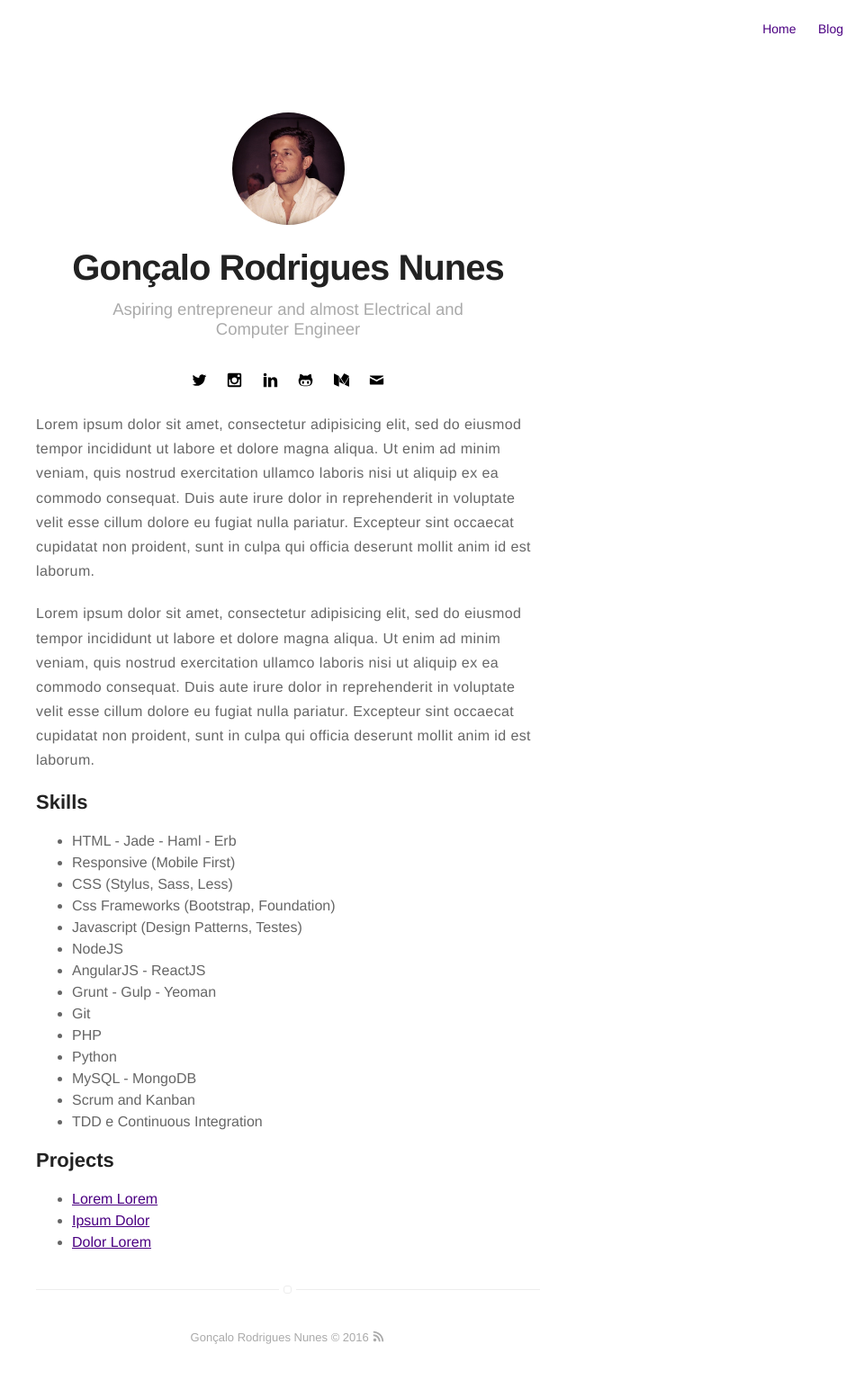
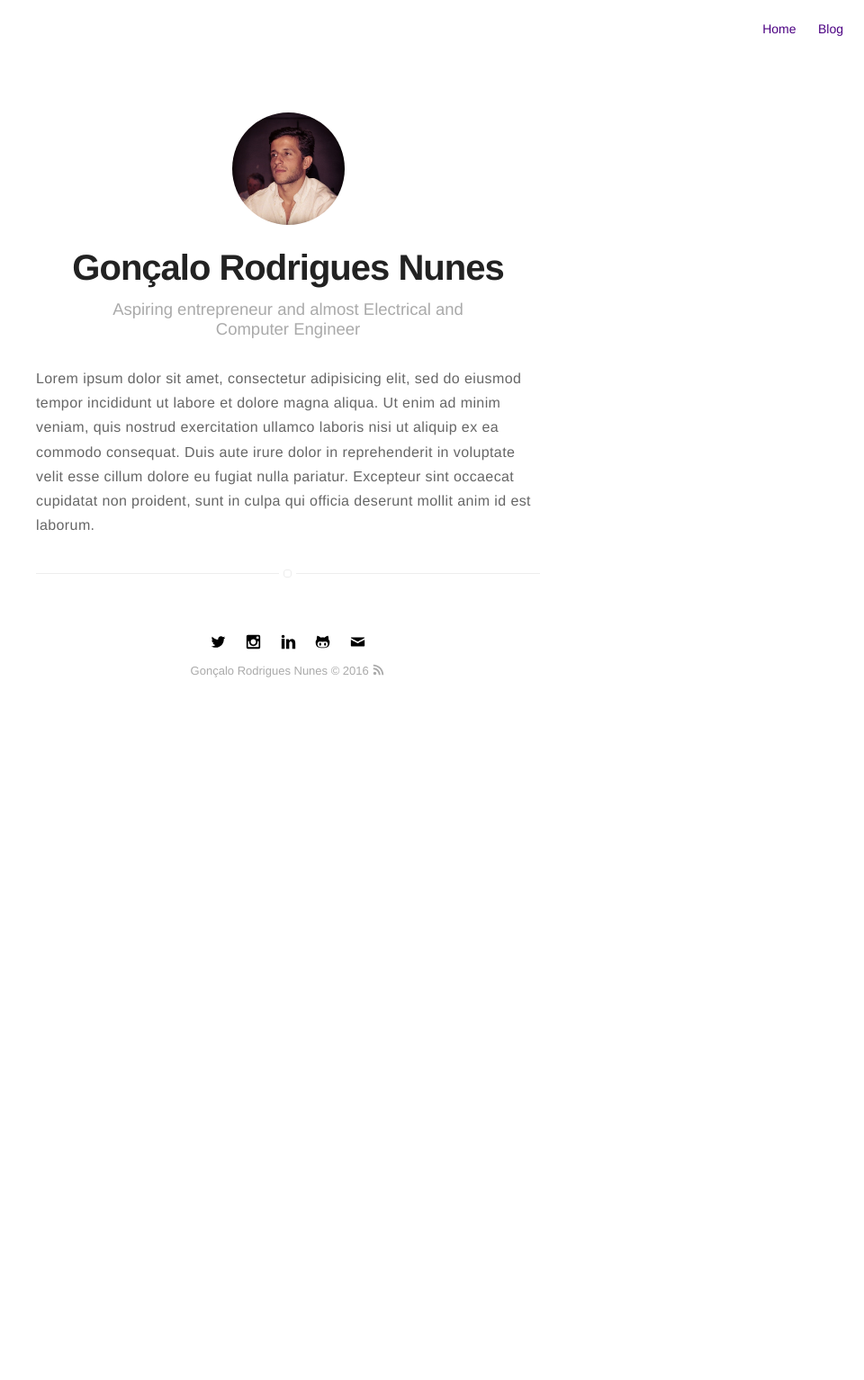
Before and after one commit to Gorbyy/gorbyy.github.io, a Jekyll site: the page built from about.md, in a window 1280 px wide. Shown: the whole page at 90% size, without its empty margins (320-1280 px from the left). Built offline with Jekyll 4.4.1, drawn with Linux system fonts in a browser that asks for light colours; after the commit the page ends 900 px from its top, so only the background shows below that.

Commit message:
Move social icons

```diff
--- a/_config.yml
+++ b/_config.yml
@@ -37,11 +37,11 @@
 linkedin: GoncaloRodriguesNunes
 #youtube: myyoutube
 #spotify: myspotify
-github: Gorbyy
+#github: Gorbyy
 #stackoverflow: 7044681/mystackoverflow
 #quora: userquora
 #reddit: username
-medium: GoncaloRN
+#medium: GoncaloRN
 #vimeo: myvimeo
 email: goncalornunes@gmail.com
 
--- a/_includes/footer.html
+++ b/_includes/footer.html
@@ -1,3 +1,4 @@
 <footer class="footer-main">
+	{% include social-links.html %}
     {{ site.name }} © {{ site.time | date: '%Y' }} <a class="link" href="{{ site.url }}/feed.xml" target="_blank"><svg class="icon icon-rss"><use xlink:href="#icon-rss"></use></svg></a>
 </footer>
--- a/_includes/header.html
+++ b/_includes/header.html
@@ -20,7 +20,6 @@
         <h1 class="title">{{ site.name }}</h1>
         <h2 class="description">{{ site.bio }}</h2>
 
-        {% include social-links.html %}
     </header>
 {% endif %}
 
--- a/about.md
+++ b/about.md
@@ -9,37 +9,3 @@
 consequat. Duis aute irure dolor in reprehenderit in voluptate velit esse
 cillum dolore eu fugiat nulla pariatur. Excepteur sint occaecat cupidatat non
 proident, sunt in culpa qui officia deserunt mollit anim id est laborum.</p>
-
-<p>Lorem ipsum dolor sit amet, consectetur adipisicing elit, sed do eiusmod
-tempor incididunt ut labore et dolore magna aliqua. Ut enim ad minim veniam,
-quis nostrud exercitation ullamco laboris nisi ut aliquip ex ea commodo
-consequat. Duis aute irure dolor in reprehenderit in voluptate velit esse
-cillum dolore eu fugiat nulla pariatur. Excepteur sint occaecat cupidatat non
-proident, sunt in culpa qui officia deserunt mollit anim id est laborum.</p>
-
-<h2>Skills</h2>
-
-<ul class="skill-list">
-	<li>HTML - Jade - Haml - Erb</li>
-	<li>Responsive (Mobile First)</li>
-	<li>CSS (Stylus, Sass, Less)</li>
-	<li>Css Frameworks (Bootstrap, Foundation)</li>
-	<li>Javascript (Design Patterns, Testes)</li>
-	<li>NodeJS</li>
-	<li>AngularJS - ReactJS</li>
-	<li>Grunt - Gulp - Yeoman</li>
-	<li>Git</li>
-	<li>PHP</li>
-	<li>Python</li>
-	<li>MySQL - MongoDB</li>
-	<li>Scrum and Kanban</li>
-	<li>TDD e Continuous Integration</li>
-</ul>
-
-<h2>Projects</h2>
-
-<ul>
-	<li><a href="https://github.com/">Lorem Lorem</a></li>
-	<li><a href="https://github.com/">Ipsum Dolor</a></li>
-	<li><a href="https://github.com/">Dolor Lorem</a></li>
-</ul>
```
